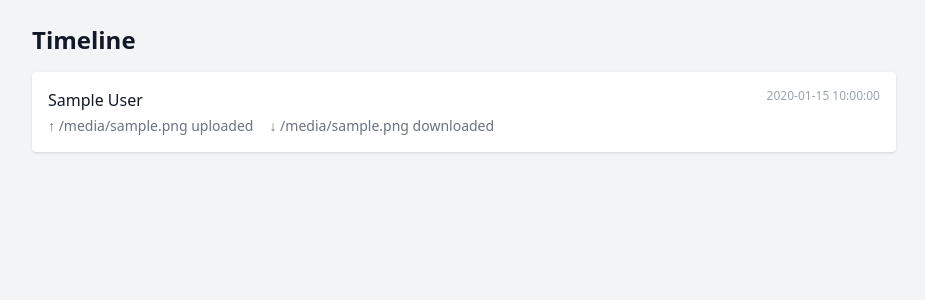
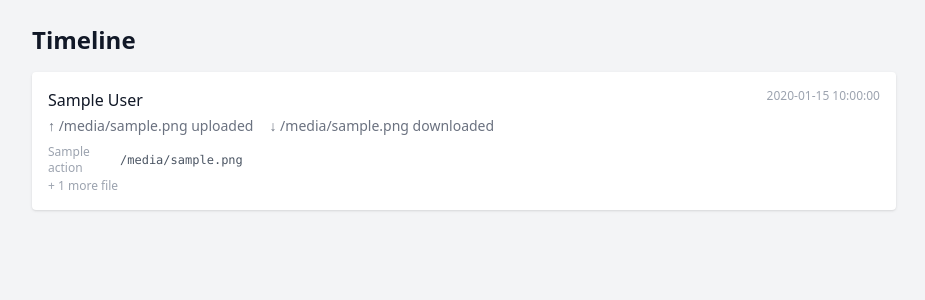
Before and after one commit to raygan/sramjet, a FastAPI app: template templates/timeline.html in a window 1280 px wide. Shown: the part 44-344 px from the top of the page, without its empty margins (176-1101 px from the left). Run offline with FastAPI, Linux system fonts and the light colour scheme; the template is opened without the code that fills it: most values are stand-ins (such as "Sample title", 1, 10 or a date in 2020); parts of the project's set-up code (start-up, migrations or seed data) failed here and were passed over; some libraries are stand-ins or nearby versions.

Commit message:
Add file version history, revert, and timeline file breakdown
- Files page: each file is now a link to its version history
- New /files/{path} page: lists all versions (date, device, hash),
  current version tagged, non-current versions have a Revert button
- New POST /files/{path}/revert/{version_id}: updates canonical
  manifest and version is_canonical flags, redirects back to detail page
- Timeline: each event card now lists uploaded/changed files with
  action labels; first 5 shown inline, overflow hidden in a <details>
  disclosure; file names link to /files/{path}

Co-Authored-By: Claude Sonnet 4.6 <noreply@anthropic.com>

```diff
--- a/templates/files.html
+++ b/templates/files.html
@@ -9,10 +9,10 @@
 
 <div class="bg-white rounded shadow divide-y">
 {% for entry in files %}
-<div class="px-4 py-2 flex justify-between items-center{% if entry.hash == '' %} opacity-40{% endif %}">
+<a href="/files/{{ entry.path }}" class="px-4 py-2 flex justify-between items-center hover:bg-gray-50{% if entry.hash == '' %} opacity-40{% endif %}">
   <span class="font-mono text-sm break-all{% if entry.hash == '' %} line-through{% endif %}">{{ entry.path }}</span>
   <span class="font-mono text-xs text-gray-400 ml-4 shrink-0">{% if entry.hash == '' %}deleted{% else %}{{ entry.hash[:8] }}…{% endif %}</span>
-</div>
+</a>
 {% endfor %}
 </div>
 {% endblock %}
--- a/templates/timeline.html
+++ b/templates/timeline.html
@@ -10,12 +10,13 @@
 {% for item in events %}
 {% set event = item.event %}
 {% set device = item.device %}
+{% set files = item.files %}
 <div class="bg-white rounded shadow mb-3 p-4">
   <div class="flex justify-between items-start mb-1">
     <span class="font-medium">{{ device.display_name if device else 'Unknown' }}</span>
     <span class="text-xs text-gray-400">{{ event.started_at.strftime('%Y-%m-%d %H:%M:%S') }}</span>
   </div>
-  <div class="text-sm text-gray-500 flex gap-4">
+  <div class="text-sm text-gray-500 flex gap-4 mb-2">
     <span>↑ {{ event.files_uploaded }} uploaded</span>
     <span>↓ {{ event.files_downloaded }} downloaded</span>
     {% if event.had_conflicts %}
@@ -27,6 +28,45 @@
     <span class="text-gray-400">no changes</span>
     {% endif %}
   </div>
+  {% if files %}
+  {% set visible = files[:5] %}
+  {% set overflow = files[5:] %}
+  <div class="mt-2 space-y-0.5">
+    {% for f in visible %}
+    <div class="flex items-center gap-2 text-xs">
+      <span class="text-gray-400 w-16 shrink-0">
+        {% if f.action == 'uploaded' %}↑ upload
+        {% elif f.action == 'downloaded' %}↓ download
+        {% elif f.action == 'deleted' %}✕ deleted
+        {% elif f.action == 'conflicted' %}⚠ conflict
+        {% else %}{{ f.action }}{% endif %}
+      </span>
+      <a href="/files/{{ f.file_path }}" class="font-mono text-gray-600 hover:text-blue-600 hover:underline truncate">{{ f.file_path }}</a>
+    </div>
+    {% endfor %}
+    {% if overflow %}
+    <details class="mt-1">
+      <summary class="text-xs text-gray-400 cursor-pointer hover:text-gray-600 list-none">
+        + {{ overflow | length }} more file{{ 's' if overflow | length != 1 else '' }}
+      </summary>
+      <div class="mt-1 space-y-0.5">
+        {% for f in overflow %}
+        <div class="flex items-center gap-2 text-xs">
+          <span class="text-gray-400 w-16 shrink-0">
+            {% if f.action == 'uploaded' %}↑ upload
+            {% elif f.action == 'downloaded' %}↓ download
+            {% elif f.action == 'deleted' %}✕ deleted
+            {% elif f.action == 'conflicted' %}⚠ conflict
+            {% else %}{{ f.action }}{% endif %}
+          </span>
+          <a href="/files/{{ f.file_path }}" class="font-mono text-gray-600 hover:text-blue-600 hover:underline truncate">{{ f.file_path }}</a>
+        </div>
+        {% endfor %}
+      </div>
+    </details>
+    {% endif %}
+  </div>
+  {% endif %}
 </div>
 {% endfor %}
 {% endblock %}
```
Also changed, not shown: app/dashboard/router.py (+56 -2 lines), templates/file_detail.html (added, +40 -0 lines).
